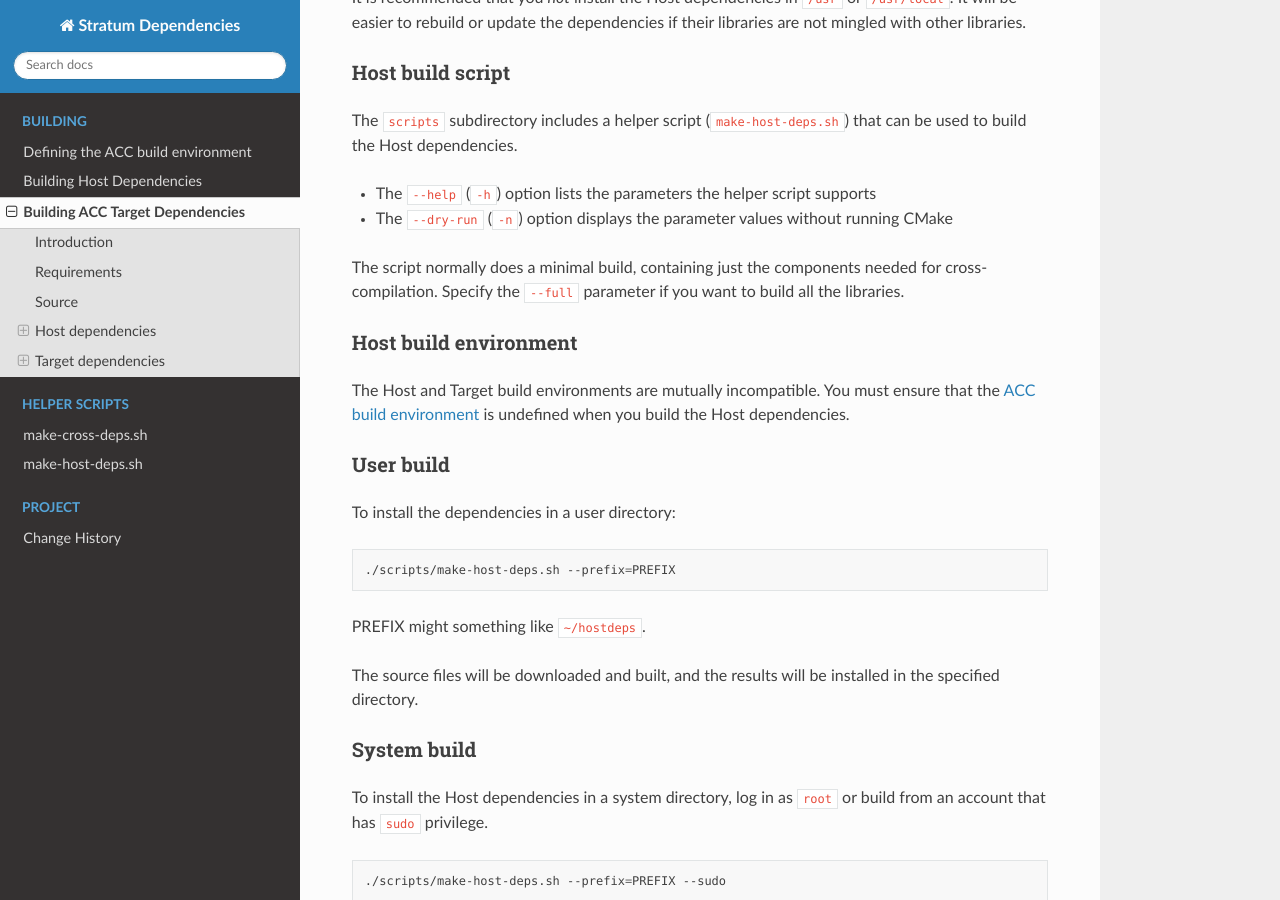
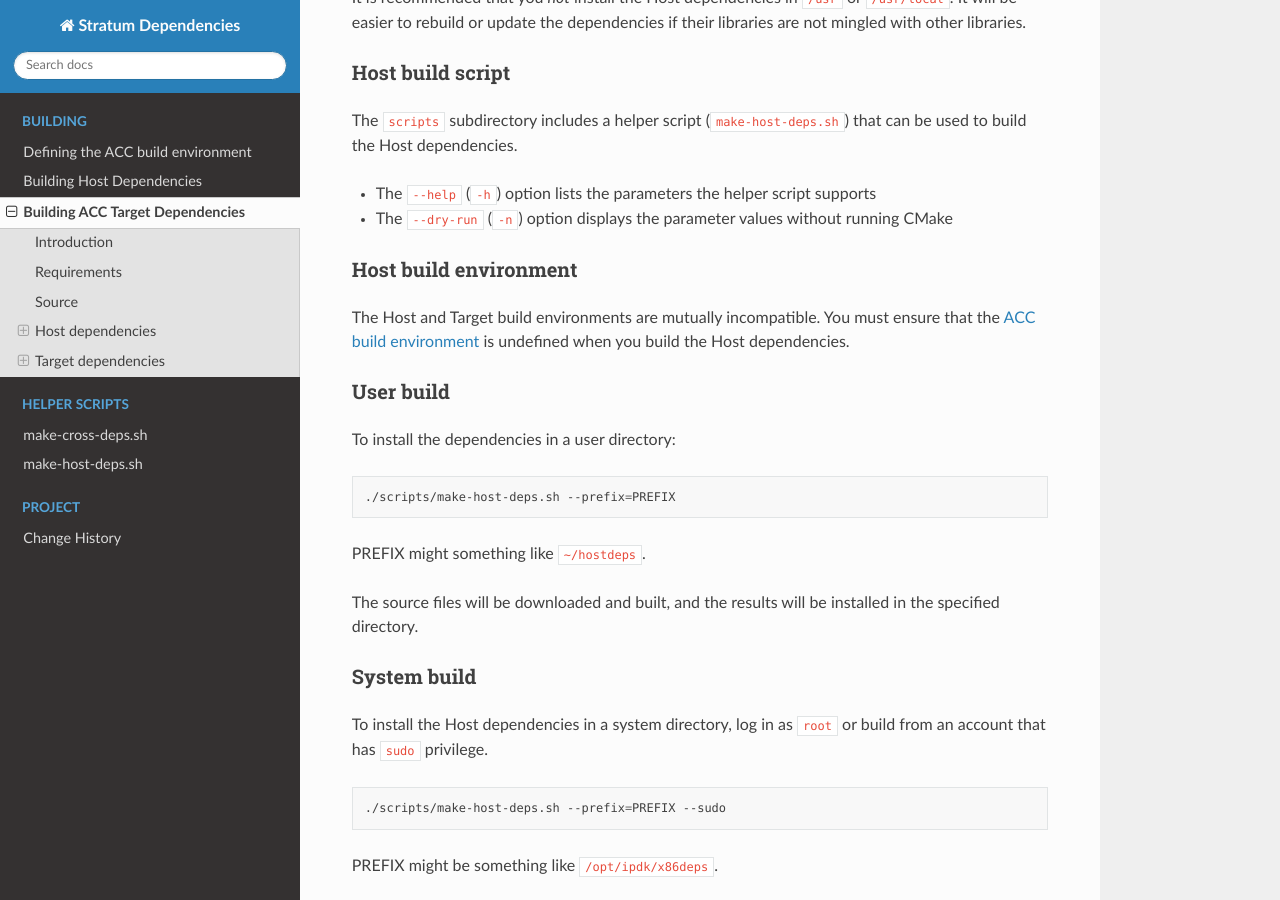
Before and after one commit to ipdk-io/stratum-deps, a Sphinx documentation site: the page built from docs/building-acc-target-deps.md, in a window 1280 px wide and 900 px high, scrolled down 1367 px. Built offline with Sphinx 7.4.7 and the Read the Docs theme 2.0.0, drawn with Linux system fonts in a browser that asks for light colours.

Commit message:
Correct building-acc-target-deps document
- Remove statement that the `make-host-deps` script normally does
  a minimal build. The default has been changed to a full build.

- Make a minor spacing fix.

Signed-off-by: Derek G Foster <derek.foster@intel.com>

```diff
--- a/docs/building-acc-target-deps.md
+++ b/docs/building-acc-target-deps.md
@@ -71,15 +71,11 @@ can be used to build the Host dependencies.
 - The `--dry-run` (`-n`) option displays the parameter values without
   running CMake
 
-The script normally does a minimal build, containing just the components
-needed for cross-compilation. Specify the `--full` parameter if you want
-to build all the libraries.
-
 ### Host build environment
 
 The Host and Target build environments are mutually incompatible.
- You must ensure that the  [ACC build environment](defining-acc-environment.md)
- is undefined when you build the Host dependencies.
+You must ensure that the [ACC build environment](defining-acc-environment.md)
+is undefined when you build the Host dependencies.
 
 ### User build
 
```
